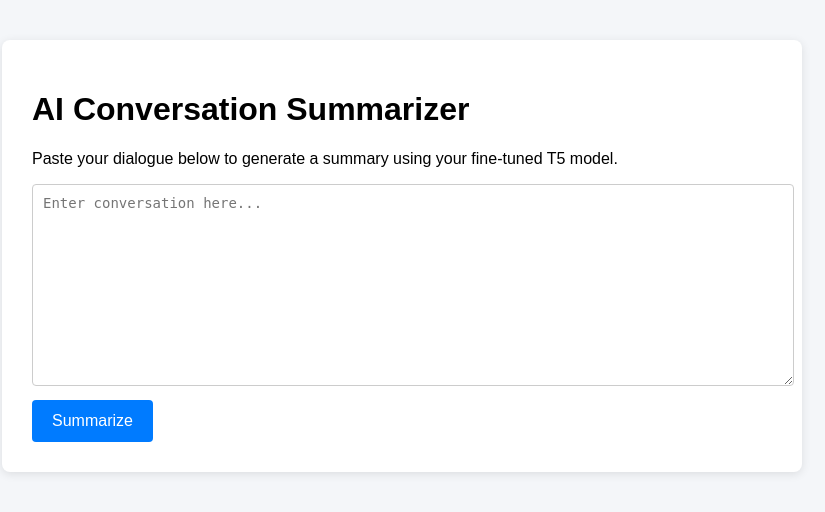
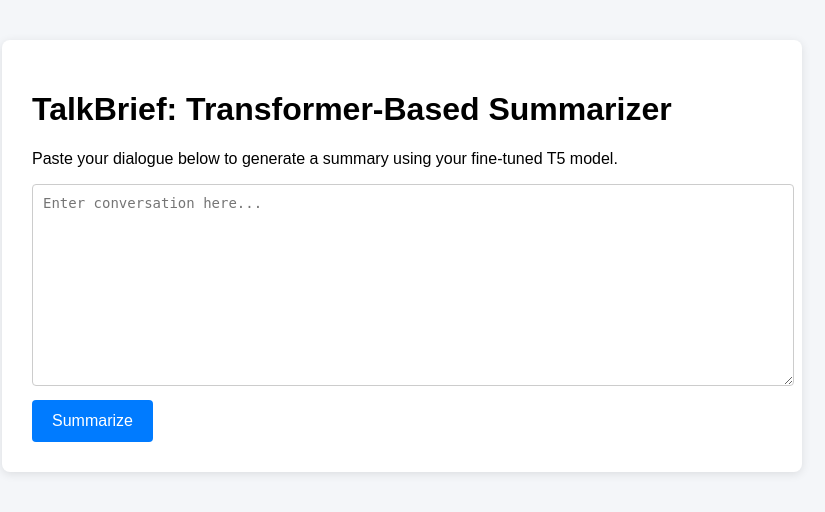
Before and after one commit to yugp6488-commits/TalkBrief-Ai-Summerizer-, a FastAPI app: page / in a window 1280 px wide. Shown: the top 512 px of the page, without its empty margins (238-1063 px from the left). Run offline with FastAPI, Linux system fonts and the light colour scheme.

Commit message:
Update web interface title to TalkBrief

```diff
--- a/templates/index.html
+++ b/templates/index.html
@@ -3,7 +3,8 @@
 <head>
     <meta charset="UTF-8">
     <meta name="viewport" content="width=device-width, initial-scale=1.0">
-    <title>T5 Text Summarizer</title>
+    <!-- Updated Browser Tab Title -->
+    <title>TalkBrief: Transformer-Based Summarizer</title>
     <style>
         body {
             font-family: Arial, sans-serif;
@@ -51,16 +52,15 @@
 </head>
 <body>
     <div class="container">
-        <h1>AI Conversation Summarizer</h1>
+        <!-- Updated Webpage Header -->
+        <h1>TalkBrief: Transformer-Based Summarizer</h1>
         <p>Paste your dialogue below to generate a summary using your fine-tuned T5 model.</p>
 
-        <!-- Form posts back to FastAPI -->
         <form action="/summarize-ui" method="post">
             <textarea name="dialogue" placeholder="Enter conversation here..." required>{{ original_text or '' }}</textarea><br>
             <button type="submit">Summarize</button>
         </form>
 
-        <!-- Display summary block only if summary variable exists -->
         {% if summary %}
             <div class="result-box">
                 <h2>Generated Summary:</h2>
```
